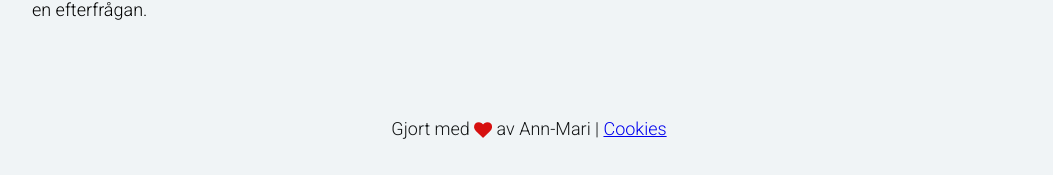
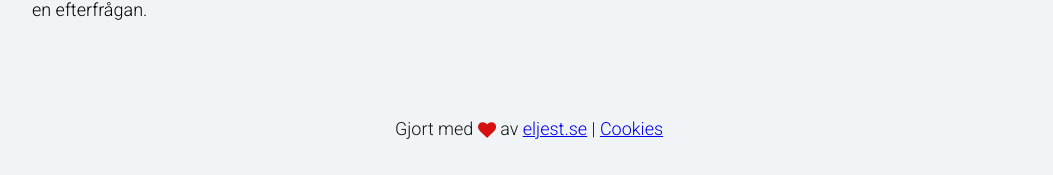
Before and after one commit to amo222/amo222.github.io, a Jekyll site: the page built from index.html, in a window 1280 px wide and 900 px high, scrolled down 2454 px. Shown: the part 722-897 px from the top of the window, without its empty margins (111-1164 px from the left). Built offline with Jekyll 4.4.1, drawn with Linux system fonts in a browser that asks for light colours; nearby versions of some CDN libraries.

Commit message:
Updated footer to point to eljest

```diff
--- a/_includes/footer.html
+++ b/_includes/footer.html
@@ -1,4 +1,4 @@
 <footer class="footer">
-  Gjort med <img alt="love" class="footer_heart" src="./assets/images/footer_icon.svg"> av Ann-Mari | <a href="/cookies">Cookies</a>
+  Gjort med <img alt="love" class="footer_heart" src="./assets/images/footer_icon.svg"> av <a href="https://eljest.se">eljest.se</a> | <a href="/cookies">Cookies</a>
 </footer>
 <script src="/assets/javascripts/main.js"></script>
```
